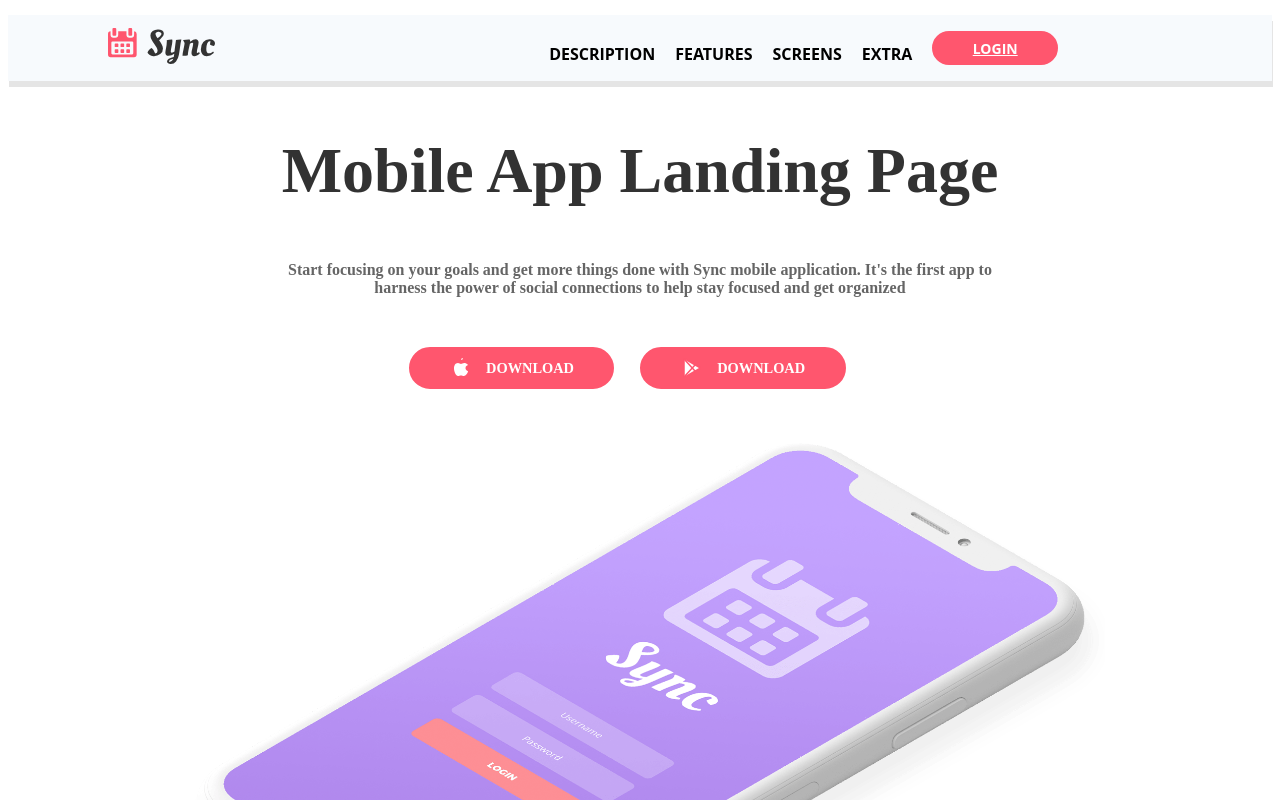
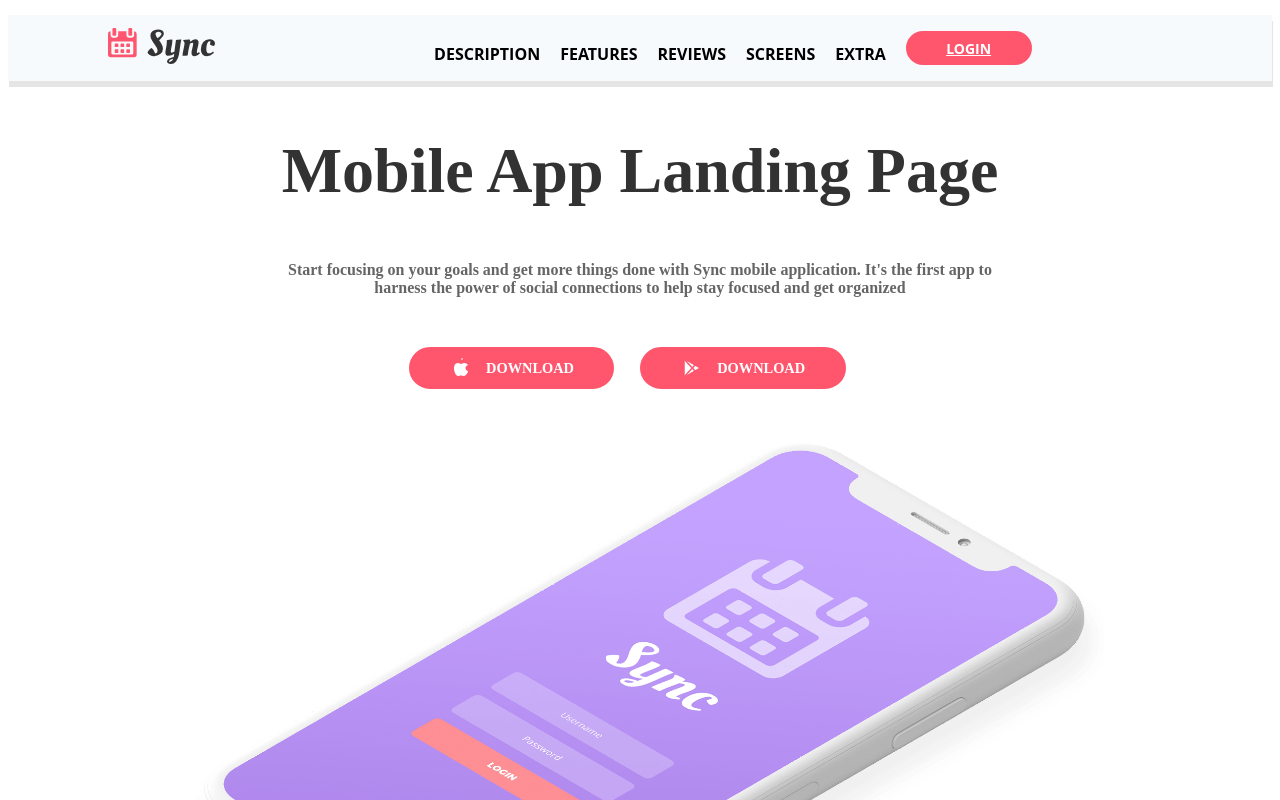
Before and after one commit to carmenb2020/ReplicaVue, a Vue app in the folder vue-project/: page / in a window 1280 px wide. Shown: the top 800 px of the page. Built offline with nearby package versions, Linux system fonts and the light colour scheme.

Commit message:
included screens

```diff
--- a/vue-project/src/App.vue
+++ b/vue-project/src/App.vue
@@ -1,6 +1,6 @@
 <script setup>
   import { RouterLink, RouterView } from 'vue-router'
-  import PinkButton from './components/PinkButton.vue'
+  //import PinkButton from './components/PinkButton.vue'
   import LiNav from './components/LiNav.vue'
   import LiAButton from './components/LiAButton.vue'
   //import SquareButton from './components/SquareButton.vue'
@@ -21,7 +21,8 @@
         <ul class="top-menu">
           <RouterLink to="/"><LiNav msg="Description"/></RouterLink>
           <RouterLink to="features"><LiNav msg="Features"/></RouterLink>
-          <RouterLink to="review"><LiNav msg="Screens"/></RouterLink>
+          <RouterLink to="review"><LiNav msg="Reviews"/></RouterLink>
+          <RouterLink to="screens"><LiNav msg="Screens"/></RouterLink>
           <li class="dropdown">
             <a href="#">Extra</a>
             <div class="dropdown-content">
--- a/vue-project/src/router/index.js
+++ b/vue-project/src/router/index.js
@@ -13,8 +13,8 @@ const router = createRouter({
 		component: HomeView
 	},
     {
-      path: '/screens2',
-      name: 'screens2',
+      path: '/screens',
+      name: 'screens',
       component: Screens2View
     },
     {
```
